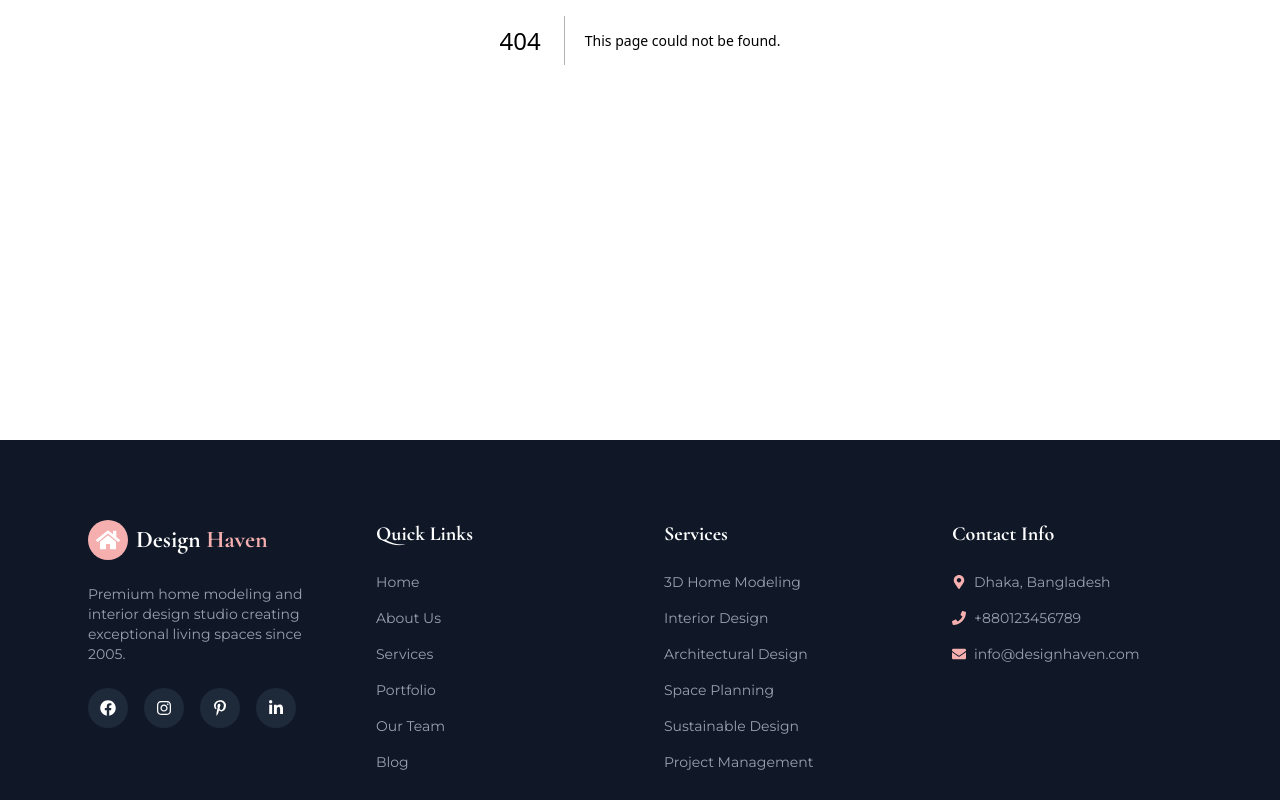
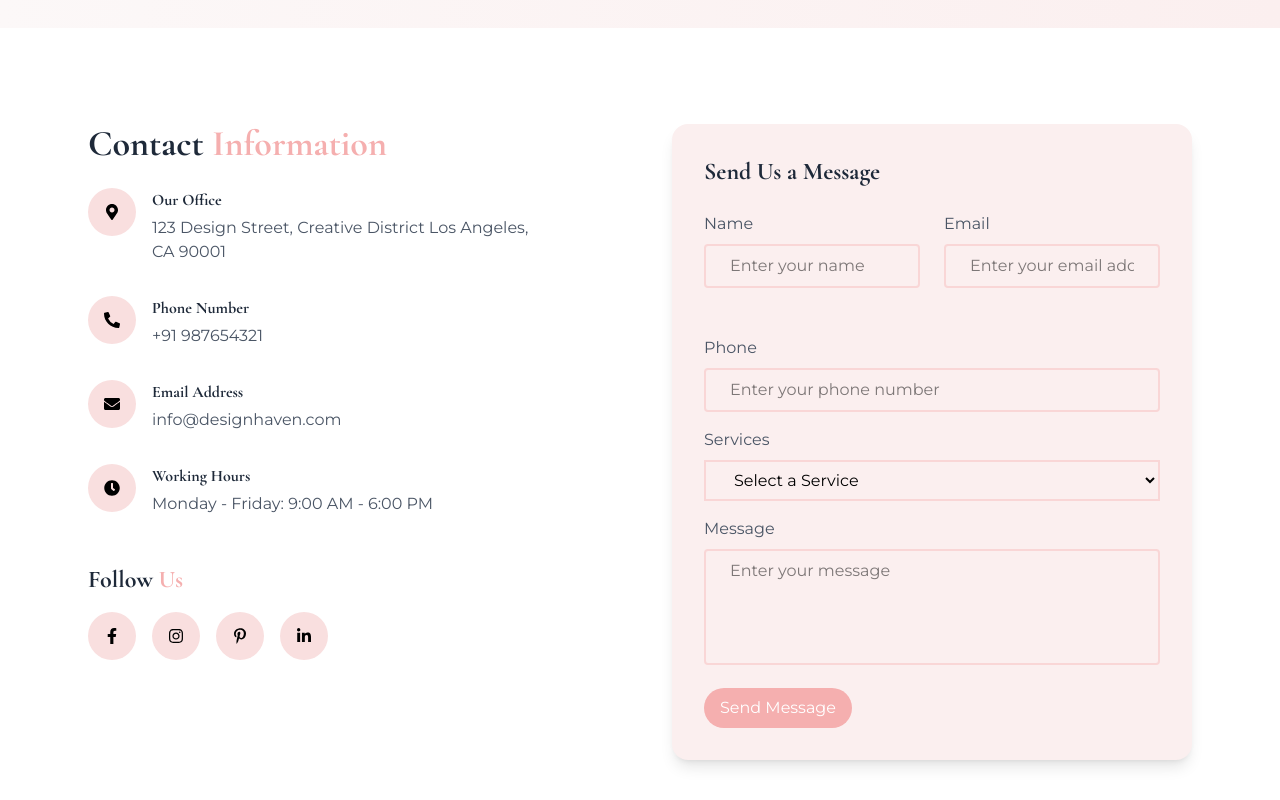
Before and after one commit to kausarmridul/Design-Haven, a Next.js app: page /contact in a window 1280 px wide. Before the commit this address had no page. Shown: the part 360-1160 px from the top of the page. Built offline with nearby package versions, Linux system fonts and the light colour scheme.

Commit message:
All Done

```diff
--- a/src/app/blog/page.jsx
+++ b/src/app/blog/page.jsx
@@ -1,7 +1,37 @@
+import BlogCard from "@/components/BlogCard";
+import PageHero from "@/components/PageHero";
+import { blogPosts } from "@/util/assets";
 import React from "react";
+import { FaArrowRight } from "react-icons/fa";
 
 const Blog = () => {
-  return <div>Blog</div>;
+  return (
+    <div>
+      <PageHero
+        title={"Design"}
+        highlight={"Insight"}
+        description={
+          "Explore design trends, tips, and insights from our team of experts."
+        }
+      />
+
+      <div className="py-24 bg-white">
+        <div className="max-w-6xl mx-auto px-6">
+          <div className="grid grid-cols-1 md:grid-cols-2 lg:grid-cols-3 gap-8">
+            {blogPosts.map((blog, idx) => (
+              <BlogCard blog={blog} key={idx} />
+            ))}
+          </div>
+
+          <div className="flex justify-center items-center mt-8">
+            <button className="px-6 py-3 bg-accent text-white rounded-full text-center flex items-center gap-2">
+              View All Article <FaArrowRight />
+            </button>
+          </div>
+        </div>
+      </div>
+    </div>
+  );
 };
 
 export default Blog;
--- /dev/null
+++ b/src/app/contact/page.jsx
@@ -0,0 +1,29 @@
+import ContactForm from "@/components/ContactForm";
+import ContactInfo from "@/components/ContactInfo";
+import PageHero from "@/components/PageHero";
+import React from "react";
+
+const Contact = () => {
+  return (
+    <div>
+      <PageHero
+        title={"Get In"}
+        highlight={"Touch"}
+        description={
+          "Ready to start your home modeling project? Contact us today."
+        }
+      />
+
+      <div className="py-24 bg-white">
+        <div className="max-w-6xl mx-auto px-6">
+          <div className="grid grid-cols-1 md:grid-cols-2 gap-16">
+            <ContactInfo />
+            <ContactForm />
+          </div>
+        </div>
+      </div>
+    </div>
+  );
+};
+
+export default Contact;
--- a/src/app/team/page.jsx
+++ b/src/app/team/page.jsx
@@ -1,7 +1,57 @@
+import PageHero from "@/components/PageHero";
+import TeamCard from "@/components/TeamCard";
+import { teamData } from "@/util/assets";
 import React from "react";
+import { FaUsers } from "react-icons/fa";
 
 const Team = () => {
-  return <div>Team</div>;
+  return (
+    <div>
+      <PageHero
+        title={"Our"}
+        description={
+          "A talented team of architects, interior designers, and model makers dedicated to creating exceptional spaces."
+        }
+        highlight={"Teams"}
+      />
+      <div className="py-24 bg-white">
+        <div className="max-w-6xl mx-auto px-6">
+          <div
+            className="grid grid-cols-1 md:grid-cols-2 lg:grid-cols-4 gap-8
+          "
+          >
+            {teamData.map((team, idx) => (
+              <TeamCard key={idx} team={team} />
+            ))}
+          </div>
+        </div>
+      </div>
+
+      <div className="py-24 bg-accent">
+        <div className="max-w-6xl mx-auto px-6">
+          <div className="grid grid-cols-1 md:grid-cols-2 gap-8 text-center">
+            <div className="text-white text-left px-6">
+              <h2 className="text-4xl md:text-5xl font-heading font-bold mb-4">
+                Join Our Design Team
+              </h2>
+              <p className="text-base max-w-2xl mx-auto mb-6">
+                We&apos;re always looking for talented designers, architects,
+                and creative minds to join our studio.
+              </p>
+              <button className="bg-white rounded-full text-accent px-6 py-3 hover:bg-white/80 transition-all duration-300">
+                View Open Position
+              </button>
+            </div>
+            <div className="flex justify-center">
+              <div className="size-64 bg-accent-light/40 rounded-full flex items-center justify-center">
+                <FaUsers className="text-7xl text-white" />
+              </div>
+            </div>
+          </div>
+        </div>
+      </div>
+    </div>
+  );
 };
 
 export default Team;
--- /dev/null
+++ b/src/components/BlogCard.jsx
@@ -0,0 +1,40 @@
+import Image from "next/image";
+import { FaArrowRight, FaCalendar, FaClock } from "react-icons/fa";
+
+const BlogCard = ({ blog }) => {
+  return (
+    <div className="bg-secondary rounded-2xl overflow-hidden hover:-translate-y-2 transition-all duration-300 fade-in cursor-pointer">
+      <div>
+        <Image
+          src={blog.image}
+          alt={blog.title}
+          width={500}
+          loading="eager"
+          height={500}
+          className="w-full h-64 object-cover"
+        />
+      </div>
+      <div className="p-6">
+        <div className="flex items-center gap-2 text-gray-600 text-xs mb-6">
+          <span className="flex items-center gap-2">
+            <FaCalendar />
+            {blog.date}
+          </span>
+          <span className="flex items-center gap-2">
+            <FaClock />
+            {blog.readTime}
+          </span>
+        </div>
+        <h2 className="text-gray-800 font-bold font-heading mb-6">
+          {blog.title}
+        </h2>
+        <p className="text-gray-600 mb-6 text-sm">{blog.description}</p>
+        <button className="text-accent flex items-center gap-2">
+          Read Article <FaArrowRight />
+        </button>
+      </div>
+    </div>
+  );
+};
+
+export default BlogCard;
--- /dev/null
+++ b/src/components/ContactForm.jsx
@@ -0,0 +1,70 @@
+import { services } from "@/util/assets";
+
+const ContactForm = () => {
+  return (
+    <div className="bg-secondary fade-in shadow-lg rounded-2xl p-8">
+      <h3 className="text-2xl text-gray-800 font-bold font-heading mb-6">
+        Send Us a Message
+      </h3>
+
+      <form>
+        <div className="grid grid-cols-1 md:grid-cols-2 gap-6 mb-6">
+          <div>
+            <label className="block mb-2 text-gray-600">Name</label>
+            <input
+              type="text"
+              className="w-full px-6 py-2 rounded outline-none border-2 border-accent/40"
+              placeholder="Enter your name"
+            />
+          </div>
+          <div>
+            <label className="block mb-2 text-gray-600">Email</label>
+            <input
+              type="email"
+              className="w-full px-6 py-2 rounded outline-none border-2 border-accent/40"
+              placeholder="Enter your email address"
+            />
+          </div>
+          <div></div>
+        </div>
+
+        <div className="mb-4">
+          <label className="block mb-2 text-gray-600">Phone</label>
+          <input
+            type="tel"
+            placeholder="Enter your phone number"
+            className="w-full px-6 py-2 rounded outline-none border-2 border-accent/40"
+          />
+        </div>
+
+        <div className="mb-4">
+          <label className="block mb-2 text-gray-600">Services</label>
+
+          <select className="w-full px-6 py-2 border-2 border-accent/40 outline-none">
+            <option value="" className="text-gray-600">
+              Select a Service
+            </option>
+            {services.map((service, idx) => (
+              <option value="" key={idx} className="text-gray-600">
+                {service}
+              </option>
+            ))}
+          </select>
+        </div>
+        <div className="mb-4">
+          <label className="block mb-2 text-gray-600">Message</label>
+          <textarea
+            placeholder="Enter your message"
+            className="w-full px-6 py-2 rounded outline-none border-2 border-accent/40 resize-none"
+            rows={4}
+          ></textarea>
+        </div>
+        <button className="px-4 py-2 bg-accent text-white rounded-full">
+          Send Message
+        </button>
+      </form>
+    </div>
+  );
+};
+
+export default ContactForm;
--- /dev/null
+++ b/src/components/ContactInfo.jsx
@@ -0,0 +1,46 @@
+import { contactInfo, socialLinks } from "@/util/assets";
+
+const ContactInfo = () => {
+  return (
+    <div className="fade-in">
+      <h2 className="text-3xl md:text-4xl text-gray-800 font-bold font-heading mb-6">
+        Contact <span className="text-accent">Information</span>
+      </h2>
+
+      <div className="space-y-8 mb-12">
+        {contactInfo.map((info) => (
+          <div key={info.id} className="flex items-start gap-4">
+            <div className="w-12 h-12 flex items-center justify-center bg-accent-light rounded-full">
+              <info.icon />
+            </div>
+            <div>
+              <h4 className="text-gray-800 font-bold font-heading mb-1">
+                {info.title}
+              </h4>
+              <p className="text-gray-600 max-w-sm">{info.value}</p>
+            </div>
+          </div>
+        ))}
+      </div>
+
+      <div>
+        <h4 className="text-2xl text-gray-800 font-bold font-heading mb-4">
+          Follow <span className="text-accent">Us</span>
+        </h4>
+        <div className="flex items-center gap-4">
+          {socialLinks.map((link, idx) => (
+            <a
+              href="#"
+              key={idx}
+              className="w-12 h-12 bg-accent-light hover:bg-accent transition-all duration-300 rounded-full flex items-center justify-center"
+            >
+              <link.icon />
+            </a>
+          ))}
+        </div>
+      </div>
+    </div>
+  );
+};
+
+export default ContactInfo;
--- /dev/null
+++ b/src/components/TeamCard.jsx
@@ -0,0 +1,34 @@
+import Image from "next/image";
+import { FaInstagram, FaLinkedin, FaTwitter } from "react-icons/fa";
+
+const TeamCard = ({ team }) => {
+  return (
+    <div className="bg-secondary rounded-2xl overflow-hidden shadow hover:-translate-y-2 transition-all duration-300 cursor-pointer fade-in">
+      <div>
+        <Image
+          src={team.image}
+          alt={team.name}
+          width={500}
+          loading="eager"
+          height={500}
+          className="w-full h-64 object-cover"
+        />
+      </div>
+      <div className="p-6">
+        <h2 className="text-xl text-gray-800 font-bold font-heading mb-4">
+          {team.name}
+        </h2>
+        <p className="text-accent font-medium mb-4">{team.role}</p>
+        <p className="text-gray-500 text-xs mb-4">{team.bio}</p>
+
+        <div className="flex items-center space-x-4 text-gray-400">
+          <FaLinkedin />
+          <FaInstagram />
+          <FaTwitter />
+        </div>
+      </div>
+    </div>
+  );
+};
+
+export default TeamCard;
```
